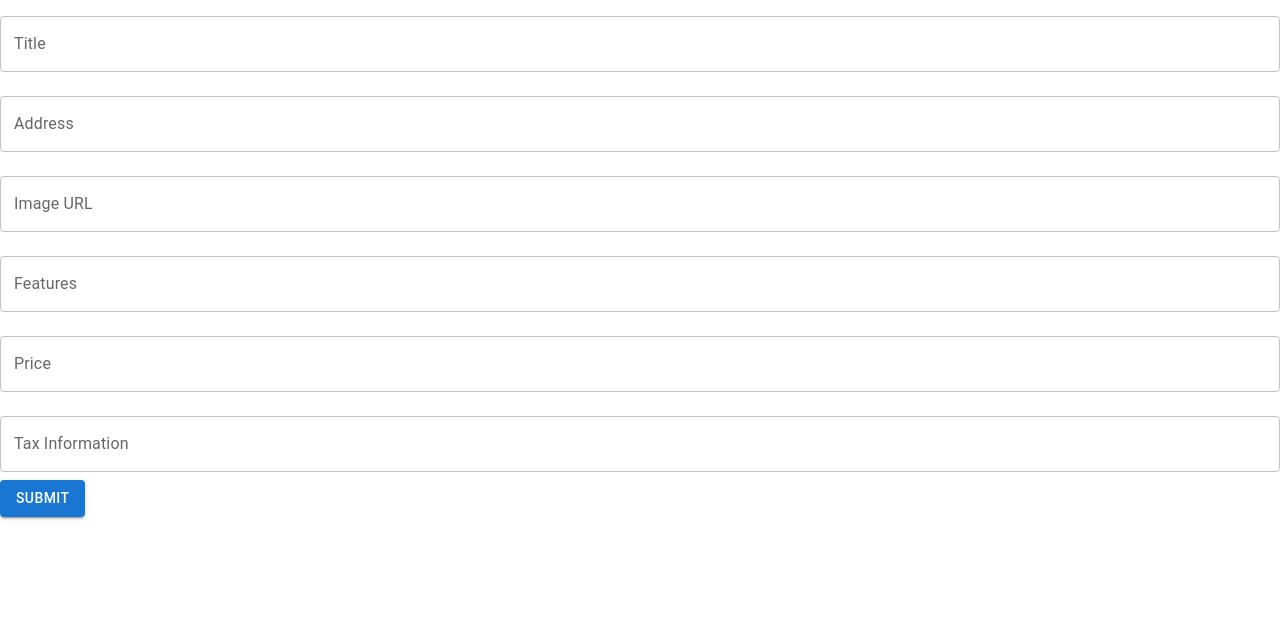
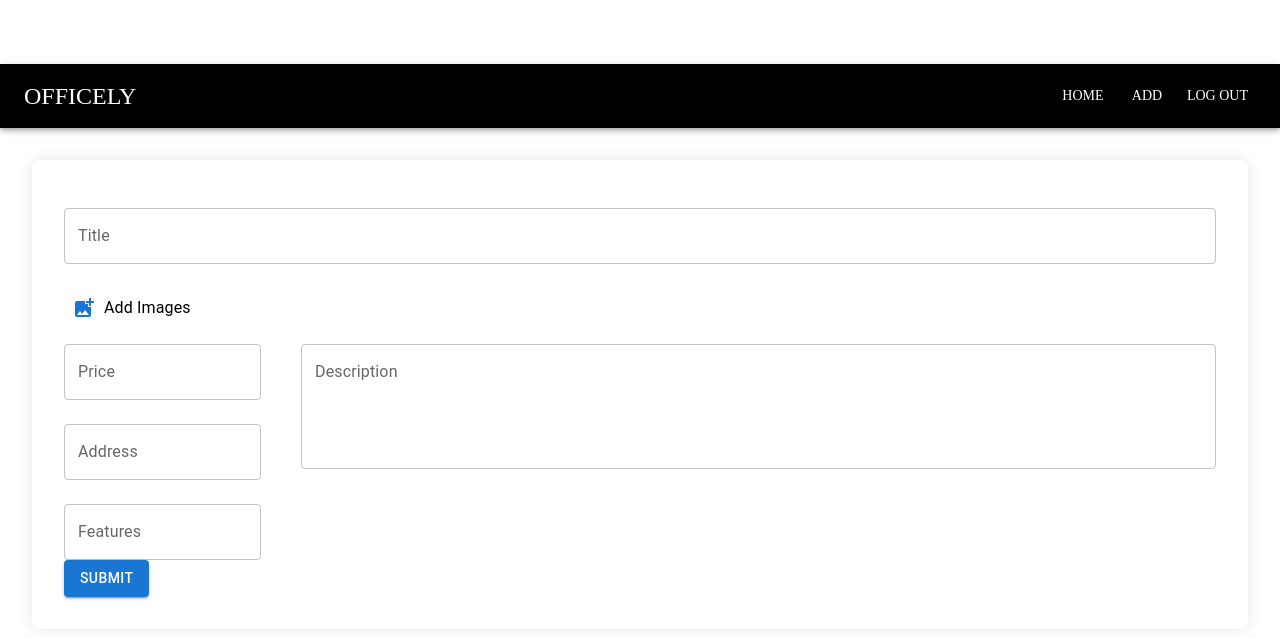
Before and after one commit to AkhilAjith2/ReactProjectOfficely, a React (Create React App) app: page /add in a window 1280 px wide. Shown: the top 638 px of the page. Built offline with nearby package versions, Linux system fonts and the light colour scheme.

Commit message:
add component update

```diff
--- a/package.json
+++ b/package.json
@@ -9,6 +9,7 @@
     "@fortawesome/free-regular-svg-icons": "^6.1.1",
     "@fortawesome/free-solid-svg-icons": "^6.1.1",
     "@fortawesome/react-fontawesome": "^0.1.18",
+    "@mui/icons-material": "^5.15.4",
     "@mui/material": "^5.15.4",
     "@mui/system": "^5.15.4",
     "@testing-library/jest-dom": "^5.16.4",
--- a/src/pages/add/add.js
+++ b/src/pages/add/add.js
@@ -1,6 +1,133 @@
+// import React, { useState } from "react";
+// import {
+//   TextField,
+//   Button,
+//   TextareaAutosize,
+//   Stack,
+//   Typography,
+//   InputAdornment,
+//   IconButton,
+// } from "@mui/material";
+// import AddPhotoAlternateIcon from "@mui/icons-material/AddPhotoAlternate";
+// import Navbar from '../../components/navbar/Navbar';
+
+// const AddOfficeSpaceForm = () => {
+//   const [formData, setFormData] = useState({
+//     title: "",
+//     address: "",
+//     image: "",
+//     features: "",
+//     price: "",
+//     taxInfo: "",
+//     description: "",
+//     // Add other fields as needed
+//   });
+
+//   const handleInputChange = (field, value) => {
+//     setFormData((prevData) => ({
+//       ...prevData,
+//       [field]: value,
+//     }));
+//   };
+
+//   const submitHandler = (event) => {
+//     event.preventDefault();
+//     // Add logic to submit the form data (formData) to your backend or perform other actions
+//     console.log("Form data submitted:", formData);
+//   };
+
+//   return (
+//     <div>
+//       <Navbar />
+//       <div className="office_space_form">
+//         <form onSubmit={submitHandler}>
+//           <TextField
+//             label="Title"
+//             placeholder="Title"
+//             value={formData.title}
+//             onChange={(e) => handleInputChange("title", e.target.value)}
+//             fullWidth
+//             margin="normal"
+//           />
+
+//           <Stack direction="row" alignItems="center" marginY={2}>
+//             <IconButton color="primary">
+//               <AddPhotoAlternateIcon />
+//             </IconButton>
+//             <Typography variant="body1" component="label">
+//               Add Images
+//             </Typography>
+//           </Stack>
+
+//           <Stack direction={{ xs: "column", md: "row" }} spacing={5} marginY={5}>
+//             <Stack spacing={3} flexGrow={4}>
+//               <TextField
+//                 label="Price"
+//                 placeholder="Price"
+//                 type="number"
+//                 value={formData.price}
+//                 onChange={(e) => handleInputChange("price", e.target.value)}
+//                 fullWidth
+//                 margin="normal"
+//               />
+//               <TextField
+//                 label="Address"
+//                 placeholder="Address"
+//                 value={formData.address}
+//                 onChange={(e) => handleInputChange("address", e.target.value)}
+//                 fullWidth
+//                 margin="normal"
+//               />
+//               <TextField
+//                 label="Features"
+//                 placeholder="Features"
+//                 value={formData.features}
+//                 onChange={(e) => handleInputChange("features", e.target.value)}
+//                 fullWidth
+//                 margin="normal"
+//               />
+//             </Stack>
+
+//             <TextField
+//               label="Description"
+//               placeholder="Description"
+//               multiline
+//               rows={4}
+//               value={formData.description}
+//               onChange={(e) => handleInputChange("description", e.target.value)}
+//               fullWidth
+//               margin="normal"
+//             />
+//           </Stack>
+
+//           <Button type="submit" variant="contained" color="primary">
+//             Submit
+//           </Button>
+//         </form>
+
+
+//       </div>
+
+//     </div>
+
+//   );
+// };
+
+// export default AddOfficeSpaceForm;
+
 import React, { useState } from "react";
-import { TextField, Button, TextareaAutosize, Select, MenuItem, FormControl, InputLabel } from "@mui/material";
-
+import {
+  TextField,
+  Button,
+  TextareaAutosize,
+  Stack,
+  Typography,
+  InputAdornment,
+  IconButton,
+  Box,
+} from "@mui/material";
+import AddPhotoAlternateIcon from "@mui/icons-material/AddPhotoAlternate";
+import Navbar from '../../components/navbar/Navbar';
 
 const AddOfficeSpaceForm = () => {
   const [formData, setFormData] = useState({
@@ -10,6 +137,7 @@ const AddOfficeSpaceForm = () => {
     features: "",
     price: "",
     taxInfo: "",
+    description: "",
     // Add other fields as needed
   });
 
@@ -27,12 +155,44 @@ const AddOfficeSpaceForm = () => {
   };
 
   return (
+    <div style={{ paddingTop: "64px" }} className="office_space_form">
+      <Navbar />
+      <Box
+        sx={{
+          padding: { xs: "24px", md: "32px" },
+          margin: { xs: "16px", md: "32px" },
+          boxShadow: "0px 0px 16px rgba(0, 0, 0, 0.1)",
+          borderRadius: "8px",
+          backgroundColor: "#fff",
+        }}
+      >
         <form onSubmit={submitHandler}>
           <TextField
             label="Title"
             placeholder="Title"
             value={formData.title}
             onChange={(e) => handleInputChange("title", e.target.value)}
+            fullWidth
+            margin="normal"
+          />
+
+          <Stack direction="row" alignItems="center" marginY={2}>
+            <IconButton color="primary">
+              <AddPhotoAlternateIcon />
+            </IconButton>
+            <Typography variant="body1" component="label">
+              Add Images
+            </Typography>
+          </Stack>
+
+          <Stack direction={{ xs: "column", md: "row" }} spacing={5}>
+            <Stack spacing={3} flexGrow={4}>
+              <TextField
+                label="Price"
+                placeholder="Price"
+                type="number"
+                value={formData.price}
+                onChange={(e) => handleInputChange("price", e.target.value)}
                 fullWidth
                 margin="normal"
               />
@@ -45,14 +205,6 @@ const AddOfficeSpaceForm = () => {
                 margin="normal"
               />
               <TextField
-        label="Image URL"
-        placeholder="Image URL"
-        value={formData.image}
-        onChange={(e) => handleInputChange("image", e.target.value)}
-        fullWidth
-        margin="normal"
-      />
-      <TextField
                 label="Features"
                 placeholder="Features"
                 value={formData.features}
@@ -60,29 +212,26 @@ const AddOfficeSpaceForm = () => {
                 fullWidth
                 margin="normal"
               />
+            </Stack>
+
             <TextField
-        label="Price"
-        placeholder="Price"
-        type="number"
-        value={formData.price}
-        onChange={(e) => handleInputChange("price", e.target.value)}
+              label="Description"
+              placeholder="Description"
+              multiline
+              rows={4}
+              value={formData.description}
+              onChange={(e) => handleInputChange("description", e.target.value)}
               fullWidth
               margin="normal"
             />
-      <TextField
-        label="Tax Information"
-        placeholder="Tax Information"
-        value={formData.taxInfo}
-        onChange={(e) => handleInputChange("taxInfo", e.target.value)}
-        fullWidth
-        margin="normal"
-      />
-      {/* Add other form fields as needed */}
+          </Stack>
 
           <Button type="submit" variant="contained" color="primary">
             Submit
           </Button>
         </form>
+      </Box>
+    </div>
   );
 };
 
```
Also changed, not shown: 2 other files (tests, documents, lock files or other folders). Lines whose indentation alone changed are shown as unchanged.
